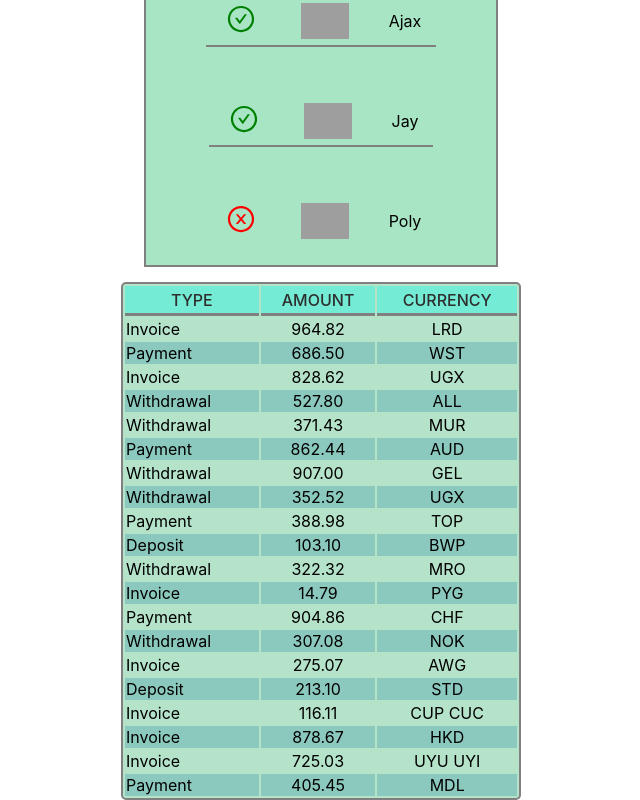
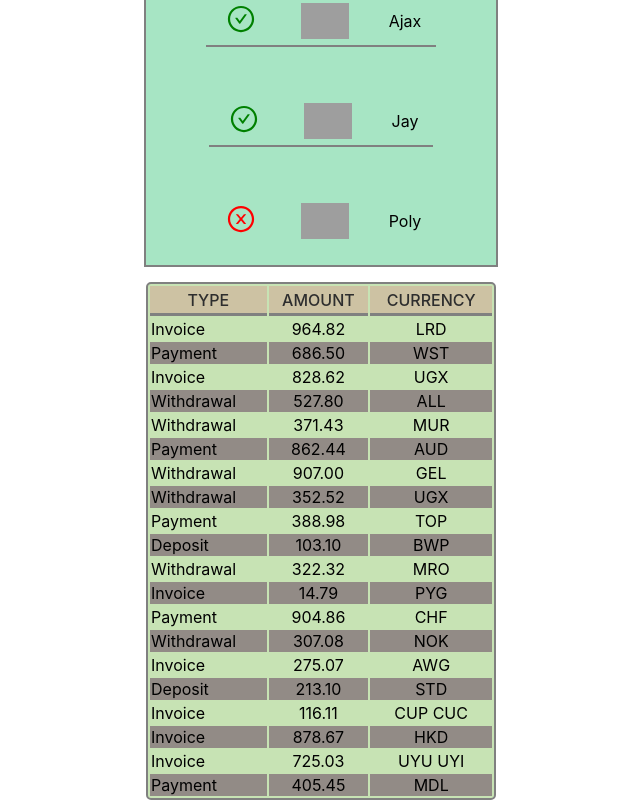
Before and after one commit to m-boiko/goit-react-hw-01-components, a React (Create React App) app: page / in a window 1280 px wide. Shown: the part 775-1575 px from the top of the page, without its empty margins (319-959 px from the left). Built offline with nearby package versions, Linux system fonts and the light colour scheme; grey boxes are pictures that could not be loaded.

Commit message:
add files

```diff
--- a/src/components/App.jsx
+++ b/src/components/App.jsx
@@ -8,7 +8,6 @@ import Profile from 'components/Profile/Profile'
 import FriendList from './FriendList/FriendList'
 import Statistics from './Statistics/Statistics'
 import TransactionHistory from './TransactionHistory/TransactionHistory'
-
 
 export const App = () => {
   return (
--- a/src/components/TransactionHistory/TransactionHistory.jsx
+++ b/src/components/TransactionHistory/TransactionHistory.jsx
@@ -1,9 +1,8 @@
 import PropTypes from 'prop-types';
 import css from './TransactionHistory.module.css'
 
+export default function TransactionHistory({transactions}) {
 
-
-export default function TransactionHistory(props) {
     return (
 <table className={css.transactionTable}>
       <thead className={css.tableHead}>
@@ -14,7 +13,7 @@ export default function TransactionHistory(props) {
         </tr>
             </thead>
         <tbody>
-        {props.transactions.map(({ id, type, amount, currency }) => {
+        {transactions.map(({ id, type, amount, currency }) => {
           return (
             <tr key={id}>
               <td className={css.typeList}>{type}</td>
@@ -24,7 +23,8 @@ export default function TransactionHistory(props) {
           );
         })}
       </tbody>
-</table>
+      </table>
+
     )
 }
 TransactionHistory.propTypes = {
--- a/src/components/TransactionHistory/TransactionHistory.module.css
+++ b/src/components/TransactionHistory/TransactionHistory.module.css
@@ -1,11 +1,9 @@
 .transactionTable {
   margin-top: 15px;
-  width: 400px;
-
+  width: 350px;
   border-radius: 5px;
   border: 2px solid grey;
-
-  background-color: #b4e3ca;
+  background-color: #c7e3b4;
 }
 
 .tableHeader,
@@ -15,7 +13,7 @@
 }
 
 .tableHead {
-  background-color: #74ebd5;
+  background-color: #cdc2a3;
   height: 30px;
 }
 
@@ -23,11 +21,11 @@ th {
   text-transform: uppercase;
   color: rgb(46, 46, 46);
   font-weight: 500;
-  border-bottom: 3px solid gray;
+  border-bottom: 3px solid rgb(128, 128, 128);
 }
 
 tr:nth-child(2n + 2) {
-  background-color: #8bc9be;
+  background-color: #928b86;
 }
 
 .typeList {
```
